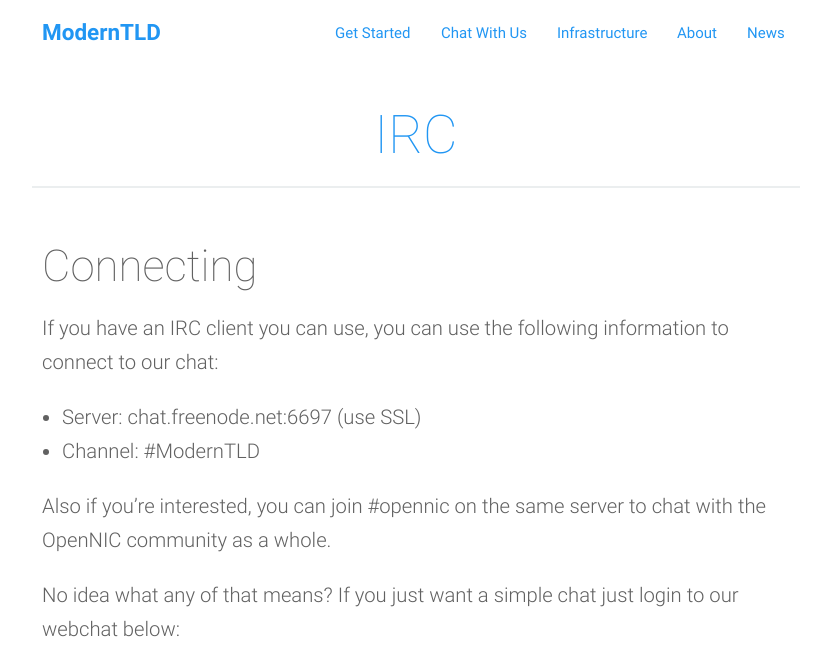
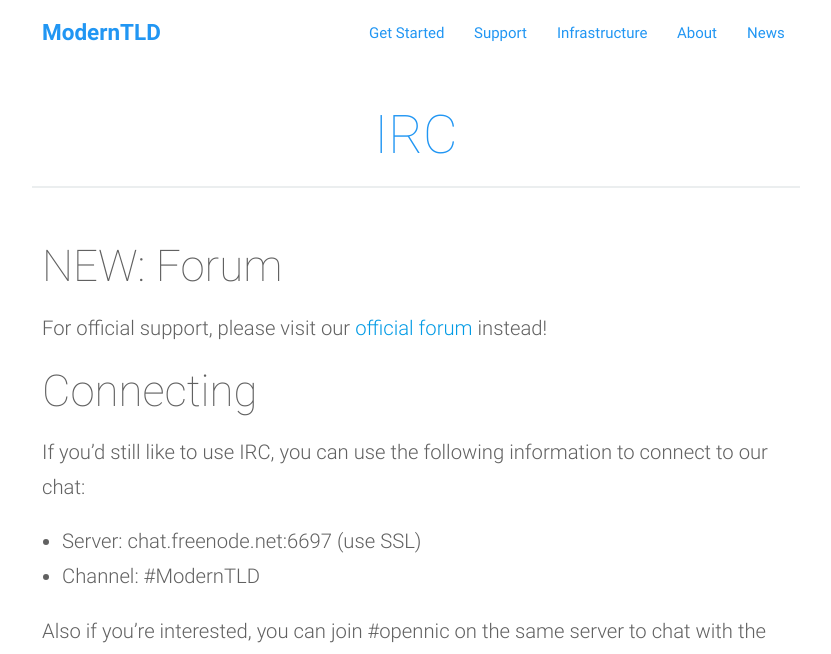
Before and after one commit to moderntld/www.moderntld.com, a Jekyll site: the page built from irc.md, in a window 1280 px wide and 1386 px high. Shown: the top 654 px of the window, without its empty margins (224-1055 px from the left). Built offline with Jekyll 4.4.1, drawn with Linux system fonts in a browser that asks for light colours; comment, search, counter and statistics services are not loaded.

Commit message:
Forum update!

```diff
--- a/_includes/header.html
+++ b/_includes/header.html
@@ -3,7 +3,7 @@
     <ul id="slide-out" class="side-nav">
         <li><a href="{{ site.baseurl }}/" class="blue-text">Home</a></li>
         <li><a href="{{ "/get-started" | prepend: site.baseurl }}" class="blue-text">Get Started</a></li>
-        <li><a href="{{ "/irc" | prepend: site.baseurl }}" class="blue-text">Chat With Us</a></li>
+        <li><a href="https://forum.moderntld.net/" class="blue-text">Support</a></li>
         <li><a href="{{ "/infrastructure" | prepend: site.baseurl }}" class="blue-text">Infrastructure</a></li>
         <li><a href="{{ "/about" | prepend: site.baseurl }}" class="blue-text">About</a></li>
         <li><a href="https://blog.moderntld.com/" class="blue-text">News</a></li>
@@ -12,7 +12,7 @@
     <a class="brand-logo" href="{{ site.baseurl }}/" class="blue-text"><span class="light blue-text">{{ site.logo }}</span></a>
     <ul class="right hide-on-med-and-down">
 	<li><a href="{{ "/get-started" | prepend: site.baseurl }}" class="blue-text">Get Started</a></li>
-	<li><a href="{{ "/irc" | prepend: site.baseurl }}" class="blue-text">Chat With Us</a></li>
+	<li><a href="https://forum.moderntld.net/" target="_blank" class="blue-text">Support</a></li>
   <li><a href="{{ "/infrastructure" | prepend: site.baseurl }}" class="blue-text">Infrastructure</a></li>
 	<li><a href="{{ "/about" | prepend: site.baseurl }}" class="blue-text">About</a></li>
 	<li><a href="https://blog.moderntld.com/" class="blue-text">News</a></li>
--- a/irc.md
+++ b/irc.md
@@ -4,15 +4,15 @@
 permalink: /irc/
 ---
 
+### NEW: Forum
+
+For official support, please visit our [official forum](https://forum.moderntld.net/) instead!
+
 ### Connecting
 
-If you have an IRC client you can use, you can use the following information to connect to our chat:
+If you'd still like to use IRC, you can use the following information to connect to our chat:
 
 - Server: chat.freenode.net:6697 (use SSL)
 - Channel: #ModernTLD
 
 Also if you’re interested, you can join #opennic on the same server to chat with the OpenNIC community as a whole.
-
-No idea what any of that means? If you just want a simple chat just login to our webchat below:
-
-<iframe src="https://kiwiirc.com/client/chat.freenode.net/?nick=mtldweb|?#ModernTLD" style="border:0; width:100%; height:450px;"></iframe>
```
